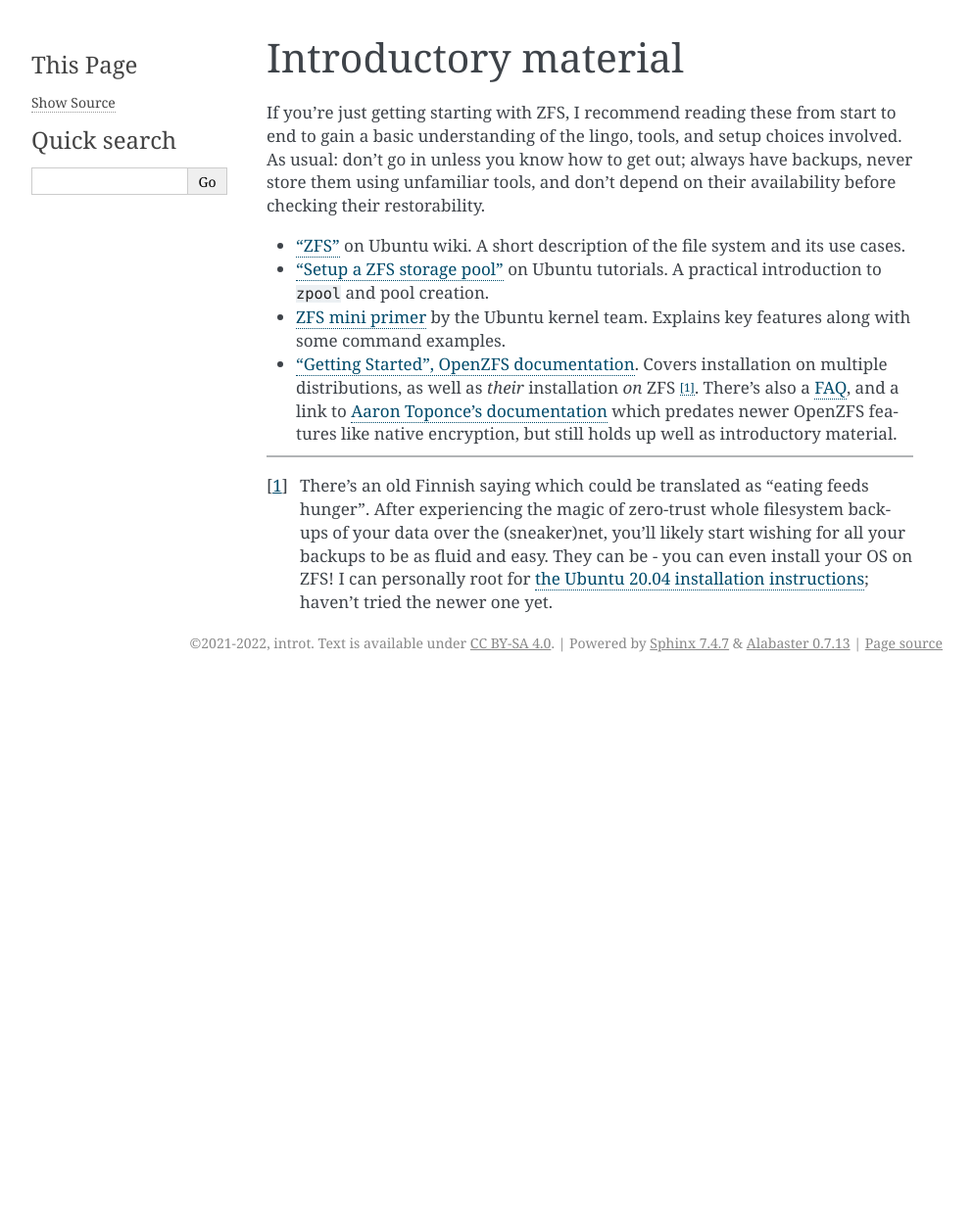
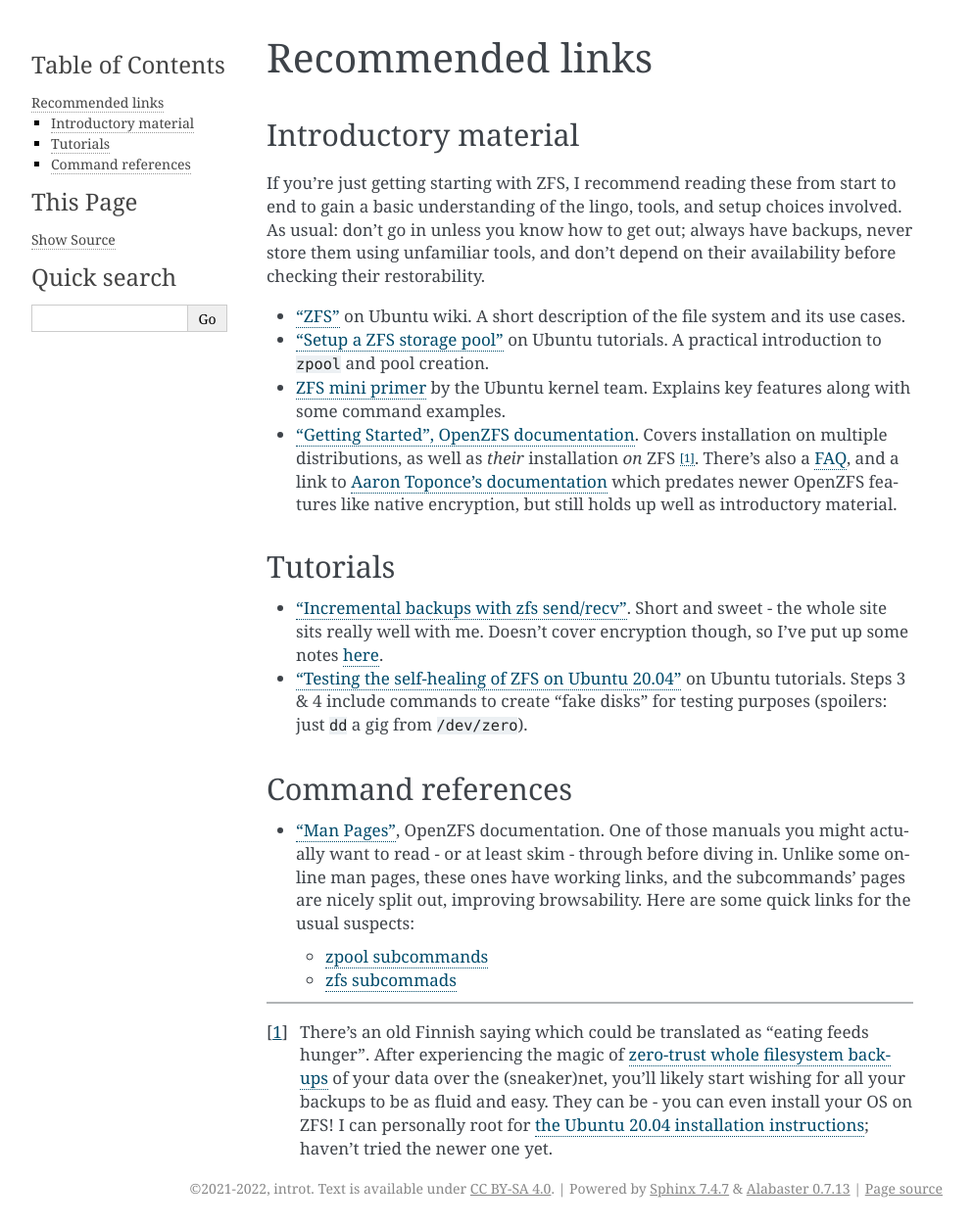
Before and after one commit to introt/docs, a Sphinx documentation site: the page built from sphinx/openzfs/links.rst, in a window 1280 px wide. Shown: the whole page at 98% size, without its empty margins (148-1141 px from the left). Built offline with Sphinx 7.4.7, drawn with Linux system fonts in a browser that asks for light colours; before the commit the page ends 900 px from its top, so only the background shows below that.

```diff
--- a/sphinx/conf.py
+++ b/sphinx/conf.py
@@ -27,7 +27,7 @@
 # Add any Sphinx extension module names here, as strings. They can be
 # extensions coming with Sphinx (named 'sphinx.ext.*') or your custom
 # ones.
-extensions = ['sphinx.ext.autosectionlabel']
+extensions = ['sphinx.ext.autosectionlabel', 'sphinx.ext.todo']
 
 # Add any paths that contain templates here, relative to this directory.
 templates_path = ['_templates']
--- a/sphinx/openzfs.rst
+++ b/sphinx/openzfs.rst
@@ -7,3 +7,4 @@
    :maxdepth: 1
 
    openzfs/links.rst
+   openzfs/backups.rst
--- a/sphinx/openzfs/links.rst
+++ b/sphinx/openzfs/links.rst
@@ -1,5 +1,8 @@
+Recommended links
+=================
+
 Introductory material
-=====================
+.....................
 
 If you're just getting starting with ZFS, I recommend reading these from start to end to gain a basic understanding of the lingo, tools, and setup choices involved. As usual: don't go in unless you know how to get out; always have backups, never store them using unfamiliar tools, and don't depend on their availability before checking their restorability.
 
@@ -11,6 +14,24 @@
 
 * `"Getting Started", OpenZFS documentation <https://openzfs.github.io/openzfs-docs/Getting%20Started/index.html>`_. Covers installation on multiple distributions, as well as `their` installation `on` ZFS [#pun]_. There's also a `FAQ <https://openzfs.github.io/openzfs-docs/Project%20and%20Community/FAQ.html>`_, and a link to `Aaron Toponce's documentation <https://pthree.org/2012/04/17/install-zfs-on-debian-gnulinux/>`_ which predates newer OpenZFS features like native encryption, but still holds up well as introductory material.
 
+Tutorials
+.........
+
+* `"Incremental backups with zfs send/recv" <https://xai.sh/2018/08/27/zfs-incremental-backups.html>`_. Short and sweet - the whole site sits really well with me. Doesn't cover encryption though, so I've put up some notes :ref:`here <ZFS backups>`.
+
+* `"Testing the self-healing of ZFS on Ubuntu 20.04" <https://ubuntu.com/tutorials/testing-the-self-healing-of-zfs-on-ubuntu#3-create-and-test-a-zfs-pool-with-a-striped-vdev>`_ on Ubuntu tutorials. Steps 3 & 4 include commands to create "fake disks" for testing purposes (spoilers: just ``dd`` a gig from ``/dev/zero``).
+
+
+Command references
+..................
+
+* `"Man Pages" <https://openzfs.github.io/openzfs-docs/man/index.html>`_, OpenZFS documentation. One of those manuals you might actually want to read - or at least skim - through before diving in. Unlike some online man pages, these ones have working links, and the subcommands' pages are nicely split out, improving browsability. Here are some quick links for the usual suspects:
+
+  * `zpool subcommands <https://openzfs.github.io/openzfs-docs/man/8/zpool.8.html#SUBCOMMANDS>`_
+
+  * `zfs subcommads <https://openzfs.github.io/openzfs-docs/man/8/zfs.8.html#SUBCOMMANDS>`_
+
+
 -----
 
-.. [#pun] There's an old Finnish saying which could be translated as "eating feeds hunger". After experiencing the magic of zero-trust whole filesystem backups of your data over the (sneaker)net, you'll likely start wishing for all your backups to be as fluid and easy. They can be - you can even install your OS on ZFS! I can personally root for `the Ubuntu 20.04 installation instructions <https://openzfs.github.io/openzfs-docs/Getting%20Started/Ubuntu/Ubuntu%2020.04%20Root%20on%20ZFS.html>`_; haven't tried the newer one yet.
+.. [#pun] There's an old Finnish saying which could be translated as "eating feeds hunger". After experiencing the magic of :ref:`zero-trust whole filesystem backups<ZFS backups>` of your data over the (sneaker)net, you'll likely start wishing for all your backups to be as fluid and easy. They can be - you can even install your OS on ZFS! I can personally root for `the Ubuntu 20.04 installation instructions <https://openzfs.github.io/openzfs-docs/Getting%20Started/Ubuntu/Ubuntu%2020.04%20Root%20on%20ZFS.html>`_; haven't tried the newer one yet.
```
Also changed, not shown: sphinx/openzfs/backups.rst (added, +209 -0 lines).
